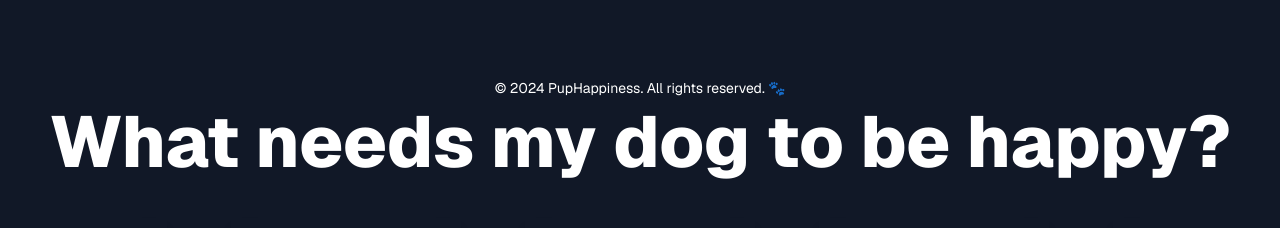
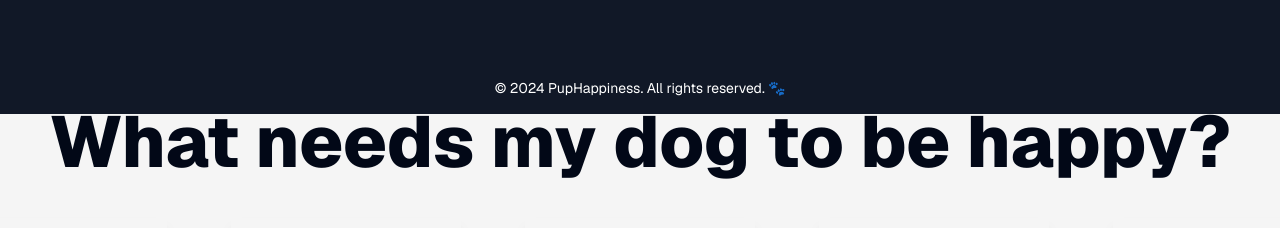
Before and after one commit to Giorgiod91/IsMyDogHappy, a Next.js app: page / in a window 1280 px wide. Shown: the part 694-922 px from the top of the page. Built offline with nearby package versions, Linux system fonts and the light colour scheme.

Commit message:
adding bettrer matching colors

```diff
--- a/src/app/components/PartTwo.tsx
+++ b/src/app/components/PartTwo.tsx
@@ -30,7 +30,7 @@ function PartTwo({}: Props) {
 
   return (
     <div className="flex flex-col justify-center space-y-10">
-      <h1 className="text-pretty text-center text-7xl font-extrabold text-white">
+      <h1 className="text-gray text-pretty text-center text-7xl font-extrabold">
         {" "}
         What needs my dog to be happy?{" "}
       </h1>
@@ -40,7 +40,7 @@ function PartTwo({}: Props) {
             {key.emoji.includes(".png") ? (
               <motion.div
                 whileHover={{
-                  backgroundColor: "red",
+                  backgroundColor: "#48CFCB",
                   scale: 1.1,
                 }}
                 transition={{ type: "spring", stiffness: 400, damping: 10 }}
@@ -56,7 +56,7 @@ function PartTwo({}: Props) {
                   setClickedIndex(clickedIndex === index ? null : index)
                 }
                 whileHover={{
-                  backgroundColor: "red",
+                  backgroundColor: "#48CFCB",
                   scale: 1.1,
                 }}
                 transition={{ type: "spring", stiffness: 400, damping: 10 }}
--- a/src/app/page.tsx
+++ b/src/app/page.tsx
@@ -12,7 +12,7 @@ export default function HomePage() {
       <section className="h-screen">
         <LandingPage />
       </section>
-      <section className="h-screen">
+      <section className="h-screen bg-[#F5F5F5]">
         <PartTwo />
       </section>
       <section>
```
